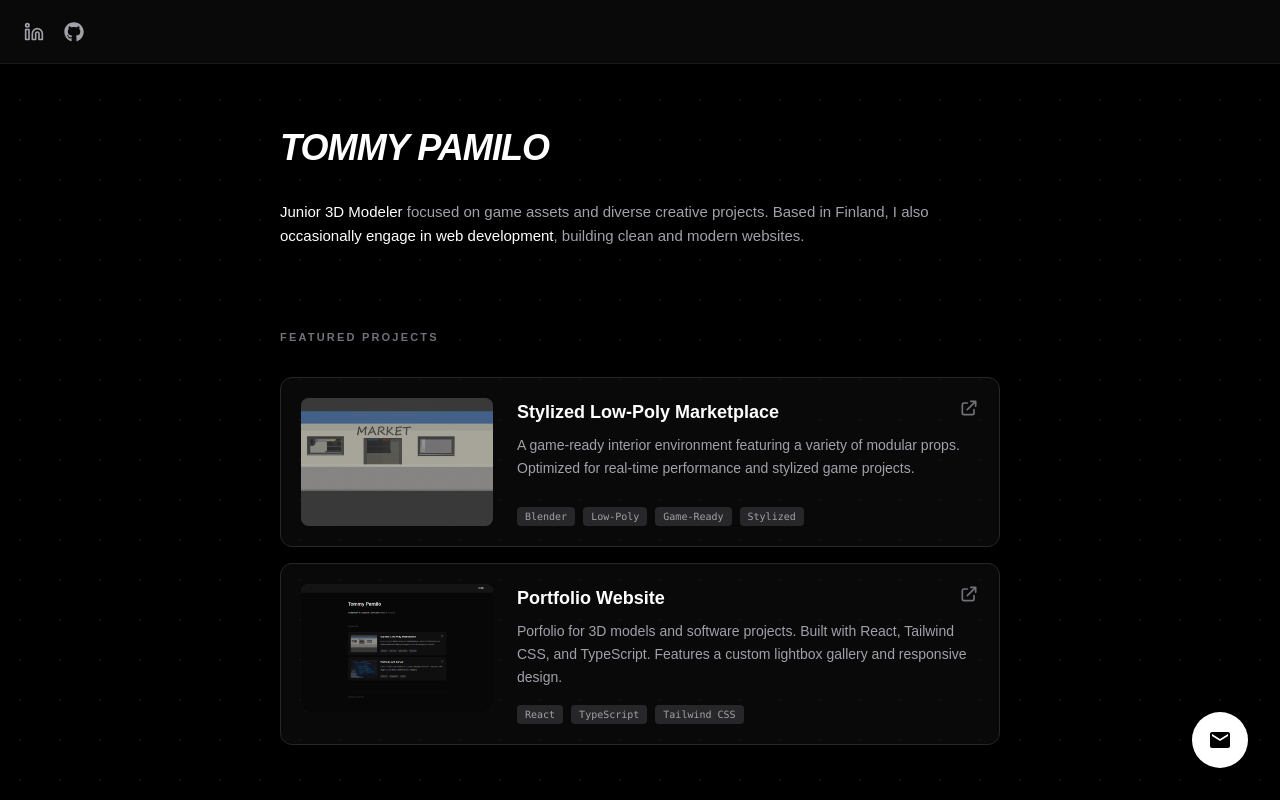
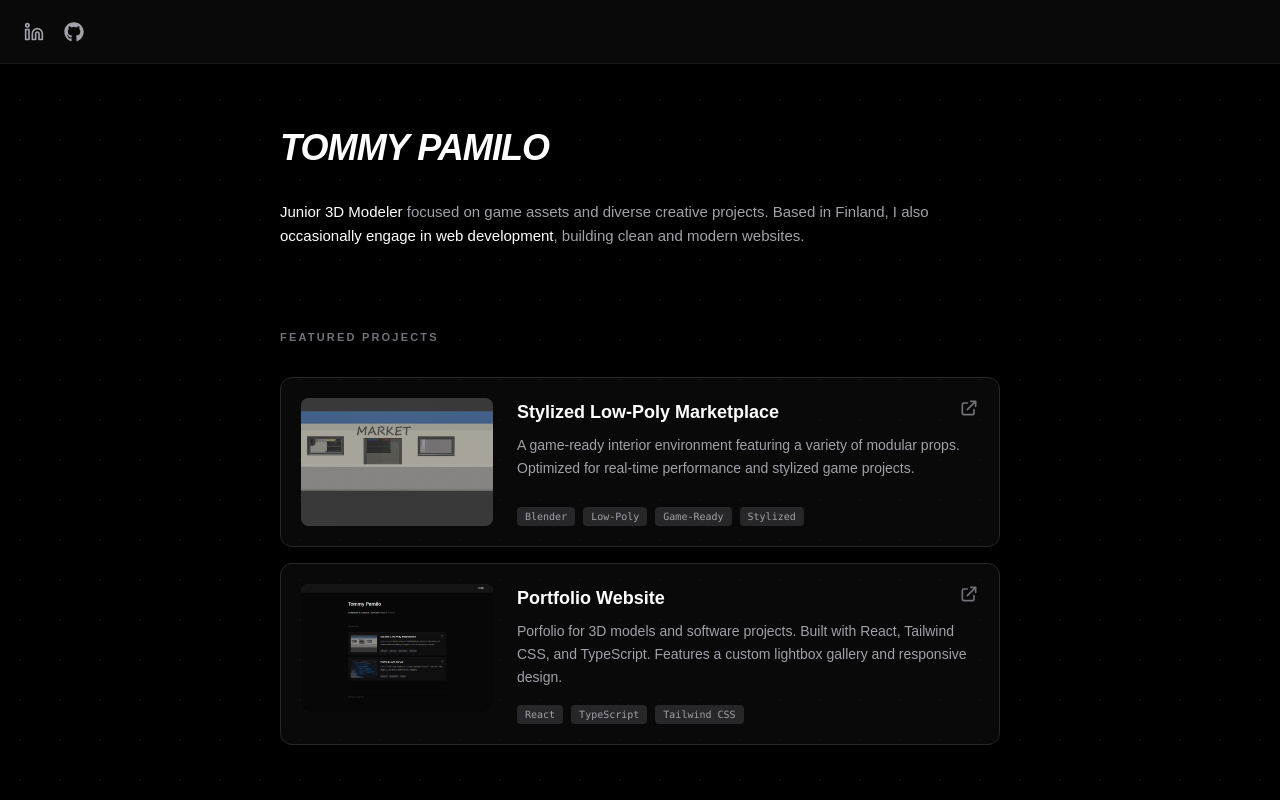
Before and after one commit to Tommy-Pamilo/Portfolio, a React (Create React App) app: page / in a window 1280 px wide. Shown: the top 800 px of the page. Built offline with nearby package versions, Linux system fonts and the light colour scheme.

Commit message:
fixed errors

```diff
--- a/src/App.tsx
+++ b/src/App.tsx
@@ -2,7 +2,6 @@ import React, { useState } from "react";
 import { BrowserRouter, Routes, Route } from "react-router-dom";
 import Home from "./sites/Home";
 import Navbar from "./Components/Navbar";
-import Contact from "./sites/Contact";
 import Skills from "./sites/Skills";
 
 const App: React.FC = () => {
@@ -10,28 +9,14 @@ const App: React.FC = () => {
 
   return (
     <BrowserRouter>
-
-      <Navbar onContactClick={() => setIsContactOpen(true)} />
+      <Navbar />
 
       <Routes>
-
-        <Route path="/" element={<Home onContactClick={() => setIsContactOpen(true)} />} />
+        <Route path="/" element={<Home />} />
         <Route path="/Skills" element={<Skills />} />
 
-        <Route path="/Contact" element={<Contact onClose={() => setIsContactOpen(false)} />} />
+
       </Routes>
-
-
-      {isContactOpen && (
-        <div
-          className="fixed inset-0 z-[200] flex items-center justify-center bg-black/80 backdrop-blur-sm p-4"
-          onClick={() => setIsContactOpen(false)}
-        >
-          <div onClick={(e) => e.stopPropagation()}>
-            <Contact onClose={() => setIsContactOpen(false)} />
-          </div>
-        </div>
-      )}
     </BrowserRouter>
   );
 };
--- a/src/Components/Navbar.tsx
+++ b/src/Components/Navbar.tsx
@@ -1,15 +1,12 @@
+// Korvaa src/Components/Navbar.tsx tällä:
+
 import React from "react";
 import { NavLink } from "react-router-dom";
 import { FiLinkedin } from "react-icons/fi";
 import { FaGithub } from "react-icons/fa";
 import { MdEmail } from "react-icons/md";
 
-
-interface NavbarProps {
-  onContactClick: () => void;
-}
-
-const Navbar: React.FC<NavbarProps> = ({ onContactClick }) => {
+const Navbar: React.FC = () => {
   return (
     <nav className="fixed top-0 left-0 w-full h-16 text-white flex items-center justify-between px-6 z-50 bg-[#0a0a0a]/90 backdrop-blur-md border-b border-white/5 font-sans">
 
@@ -20,14 +17,6 @@ const Navbar: React.FC<NavbarProps> = ({ onContactClick }) => {
         <a href="https://github.com/Tommy-Pamilo" rel="noreferrer" target="_blank" className="transition-transform hover:scale-110">
           <FaGithub className="hover:text-red-500 text-zinc-400 text-xl" />
         </a>
-
-
-        <button
-          onClick={onContactClick}
-          className="md:hidden transition-transform hover:scale-110 focus:outline-none"
-        >
-          <MdEmail className="hover:text-red-500 text-zinc-400 text-2xl" />
-        </button>
       </div>
 
       <div className="flex gap-8 uppercase tracking-widest text-sm">
--- a/src/sites/Home.tsx
+++ b/src/sites/Home.tsx
@@ -4,12 +4,7 @@ import projectsData from "../data/projects";
 import skillData from "../data/skills";
 import { MdEmail } from "react-icons/md";
 
-
-interface HomeProps {
-  onContactClick: () => void;
-}
-
-export default function Home({ onContactClick }: HomeProps) {
+export default function Home() {
   const [galleryImages, setGalleryImages] = useState<string[] | null>(null);
   const [currentIdx, setCurrentIdx] = useState(0);
 
@@ -112,15 +107,6 @@ export default function Home({ onContactClick }: HomeProps) {
           </div>
         )}
 
-
-
-<button
-  onClick={onContactClick}
-  className="hidden md:block fixed bottom-8 right-8 z-[140] bg-white hover:bg-red-600 text-black hover:text-white p-4 rounded-full shadow-2xl transition-all hover:scale-110 active:scale-95 group"
->
-  <MdEmail size={24} className="group-hover:rotate-12 transition-transform" />
-</button>
-
         <footer className="mt-20 pt-8 border-t border-zinc-900 text-[10px] tracking-widest text-zinc-600 uppercase">
           © {new Date().getFullYear()} Tommy Pamilo • Portfolio
         </footer>
```
